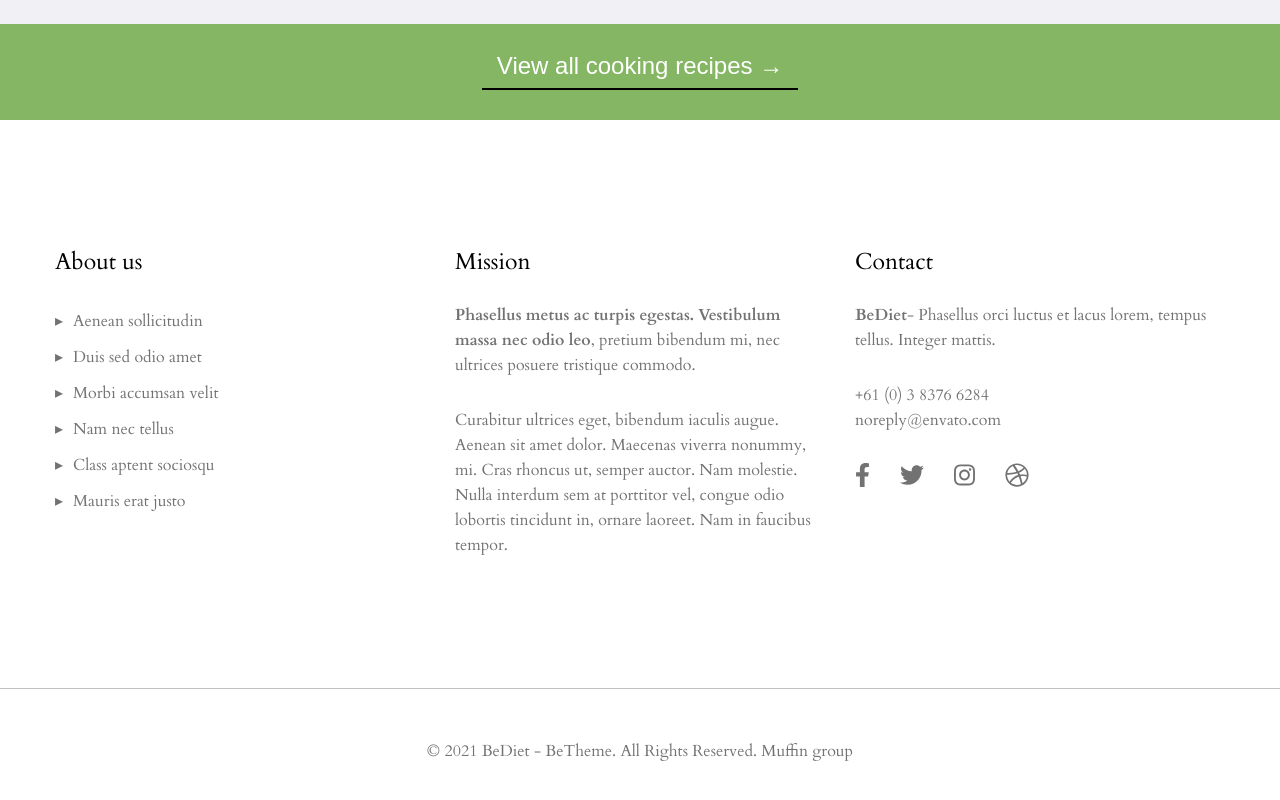
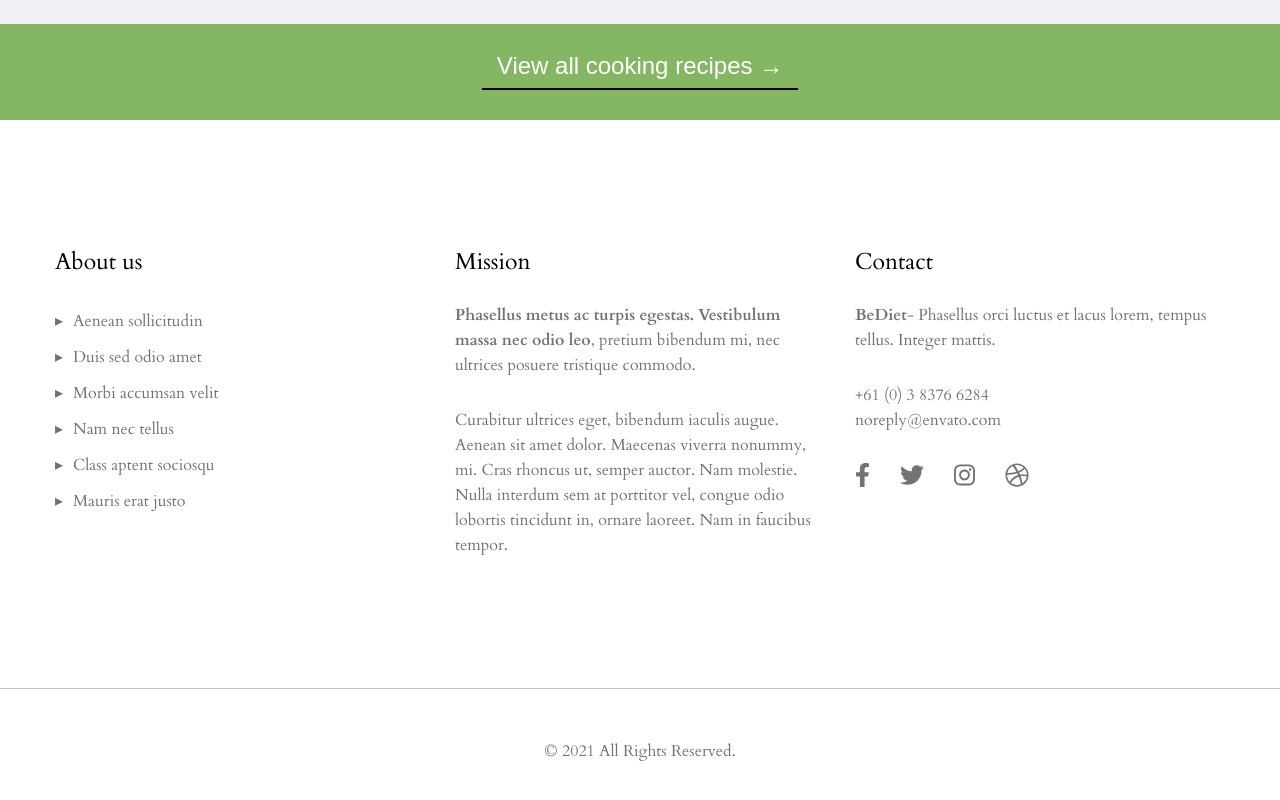
Before and after one commit to o-gtkv/blog-on-react, a React (Create React App) app: page /contact in a window 1280 px wide. Shown: the part 1638-2438 px from the top of the page. Built offline with nearby package versions, Linux system fonts and the light colour scheme; a web font is replaced by a local one.

Commit message:
add clear forms on submit

```diff
--- a/package.json
+++ b/package.json
@@ -9,12 +9,14 @@
     "@fortawesome/free-solid-svg-icons": "^5.15.3",
     "@fortawesome/react-fontawesome": "^0.1.14",
     "axios": "^0.21.1",
+    "history": "^5.0.0",
     "react": "^17.0.2",
     "react-dom": "^17.0.2",
     "react-redux": "^7.2.4",
     "react-router": "^5.2.0",
     "react-router-dom": "^5.2.0",
     "react-scripts": "0.9.5",
+    "react-scroll-manager": "^1.0.3",
     "redux": "^4.1.0",
     "swiper": "^6.5.7"
   },
--- a/src/App/App.js
+++ b/src/App/App.js
@@ -27,7 +27,6 @@ class App extends Component {
             type: actionType.LOAD_TEAM,
             teamList: teamDB
         })
-
     }
 
     render() {
--- a/src/App/Footer/Footer.js
+++ b/src/App/Footer/Footer.js
@@ -26,7 +26,7 @@ const Footer = () => {
                 <div className="container">
                     <div className="row">
                         <div className="col-xs-12">
-                            <span className="text">© 2021 BeDiet - BeTheme. All Rights Reserved. Muffin group</span>
+                            <span className="text">© 2021 All Rights Reserved.</span>
                         </div>
                     </div>
                 </div>
--- a/src/App/Main/ContactPage/FeedbackForm/FeedbackForm.js
+++ b/src/App/Main/ContactPage/FeedbackForm/FeedbackForm.js
@@ -6,6 +6,7 @@ const FeedbackForm = (props) => {
 
     const handleSubmit = (e) => {
         e.preventDefault()
+        setUserData({name: '', email: '', subject: '', msg: ''})
         console.log('Not implemented yet.');
         // axios.post('https://my-json-server.typicode.com/o-gtkv/server/someData', userData)
         //     .then(res => res.data)
--- a/src/App/Main/RecipesPage/SearchForm/SearchForm.js
+++ b/src/App/Main/RecipesPage/SearchForm/SearchForm.js
@@ -13,6 +13,7 @@ class SearchForm extends Component {
 
     handleSubmit = (e) => {
         e.preventDefault()
+        this.setState({value: ''})
         console.log('Not implemented yet.');
     }
 
```
Also changed, not shown: src/App/Main/Main.js (line endings or trailing spaces), 1 other file (tests, documents, lock files or other folders).
